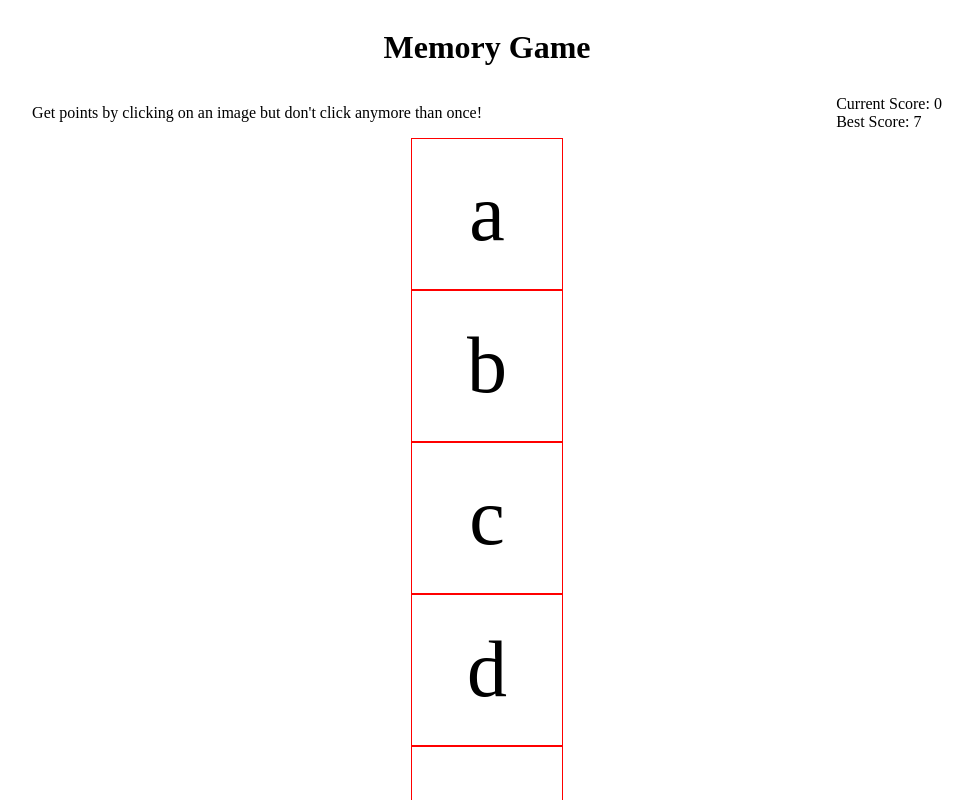
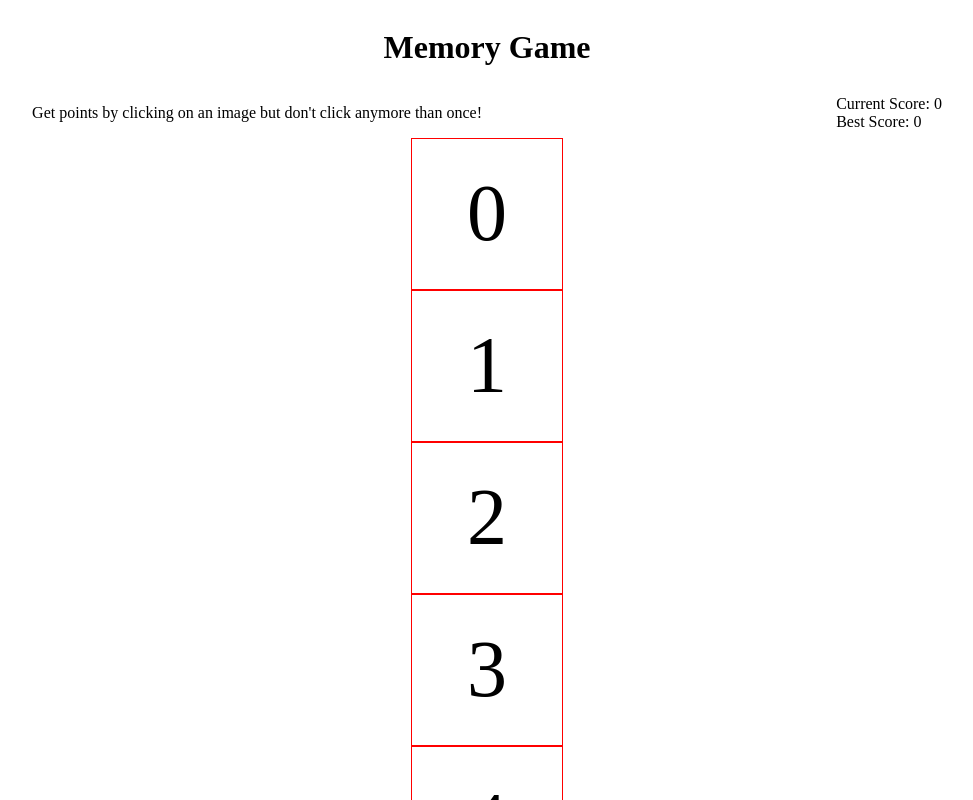
Before and after one commit to aleksandar-code/memory-card, a React (Vite) app: page / in a window 1280 px wide. Shown: the top 800 px of the page, without its empty margins (153-1126 px from the left). Built offline with nearby package versions, Linux system fonts and the light colour scheme.

Commit message:
Add tracking for bestScore and currentScore

```diff
--- a/src/App.tsx
+++ b/src/App.tsx
@@ -1,11 +1,22 @@
+import { useState } from "react";
 import { Game } from "./components/Game";
 import { Header } from "./components/Header";
 
 export default function App(): JSX.Element {
+  const [currentScore, setCurrentScore] = useState<number | null>(0);
+  const [bestScore, setBestScore] = useState<number | null>(0);
+
   return (
     <>
-      <Header></Header>
-      <Game></Game>
+      <Header
+        bestScore={bestScore}
+        currentScore={currentScore}
+      ></Header>
+      <Game
+        setBestScore={setBestScore}
+        currentScore={currentScore}
+        setCurrentScore={setCurrentScore}
+      ></Game>
     </>
   );
 }
--- a/src/components/Card.tsx
+++ b/src/components/Card.tsx
@@ -1,3 +1,29 @@
-export function Card() {
-  return <></>;
+export function Card({
+  cards,
+  card,
+  setCards,
+  shuffle,
+  setBestScore,
+  setCurrentScore,
+  currentScore,
+}) {
+  return (
+    <>
+      <div
+        className="card"
+        onClick={() => {
+          if (!card.clicked) {
+            setCards(shuffle(...cards), (card.clicked = true));
+            setCurrentScore((currentScore += 1));
+          } else {
+            console.log(card.clicked);
+            setBestScore(currentScore);
+            setCurrentScore(0);
+          }
+        }}
+      >
+        {card.name}
+      </div>
+    </>
+  );
 }
--- a/src/components/Cards.tsx
+++ b/src/components/Cards.tsx
@@ -1,4 +1,12 @@
-export function Cards({ cards, setCards }) {
+import { Card } from "./Card";
+
+export function Cards({
+  cards,
+  setCards,
+  setBestScore,
+  setCurrentScore,
+  currentScore,
+}) {
   const shuffle = (...array: object[]) => {
     for (let i = array.length - 1; i > 0; i--) {
       const j = Math.floor(Math.random() * (i + 1));
@@ -10,15 +18,18 @@ export function Cards({ cards, setCards }) {
   return (
     <>
       <div className="cards">
-        {cards.map((card: { id: number; name: string }) => {
+        {cards.map((card: { id: number; name: string; clicked: boolean }) => {
           return (
-            <div
+            <Card
               key={card.id}
-              className="card"
-              onClick={() => setCards(shuffle(...cards))}
-            >
-              {card.name}
-            </div>
+              cards={cards}
+              card={card}
+              setCards={setCards}
+              shuffle={shuffle}
+              setBestScore={setBestScore}
+              currentScore={currentScore}
+              setCurrentScore={setCurrentScore}
+            ></Card>
           );
         })}
       </div>
--- a/src/components/Game.tsx
+++ b/src/components/Game.tsx
@@ -1,27 +1,25 @@
 import { useState } from "react";
 import { Cards } from "./Cards";
 
-export function Game() {
-  const [cards, setCards] = useState<object | null>([
-    { id: 0, name: "a" },
-    { id: 1, name: "b" },
-    { id: 2, name: "c" },
-    { id: 3, name: "d" },
-    { id: 4, name: "e" },
-    { id: 5, name: "f" },
-    { id: 6, name: "g" },
-    { id: 7, name: "h" },
-    { id: 8, name: "i" },
-    { id: 9, name: "j" },
-    { id: 10, name: "k" },
-    { id: 11, name: "l" },
-  ]);
+export function Game({ currentScore, setCurrentScore, setBestScore }) {
+  const [cards, setCards] = useState<object | null>(createCards());
+
+  function createCards() {
+    const array: object[] = [];
+    for (let i = 0; i < 12; i += 1) {
+      array.push({ id: i, name: `${i}`, clicked: false });
+    }
+    return array;
+  }
 
   return (
     <>
       <Cards
         cards={cards}
         setCards={setCards}
+        setBestScore={setBestScore}
+        currentScore={currentScore}
+        setCurrentScore={setCurrentScore}
       ></Cards>
     </>
   );
--- a/src/components/Header.tsx
+++ b/src/components/Header.tsx
@@ -1,4 +1,4 @@
-export function Header() {
+export function Header({ bestScore, currentScore }) {
   return (
     <>
       <header>
@@ -9,13 +9,9 @@ export function Header() {
             once!
           </p>
           <div>
-            <div>
-              Current Score: <span>0</span>
-            </div>
+            <div>Current Score: {currentScore}</div>
 
-            <div>
-              Best Score: <span>7</span>
-            </div>
+            <div>Best Score: {bestScore}</div>
           </div>
         </div>
       </header>
--- a/src/index.css
+++ b/src/index.css
@@ -29,4 +29,10 @@ header > div {
   display: flex;
   align-items: center;
   justify-content: center;
+  cursor: pointer;
+  transition: all 0.3s ease-in-out;
 }
+
+.card:hover {
+  transform: scale(1.2);
+}
```
